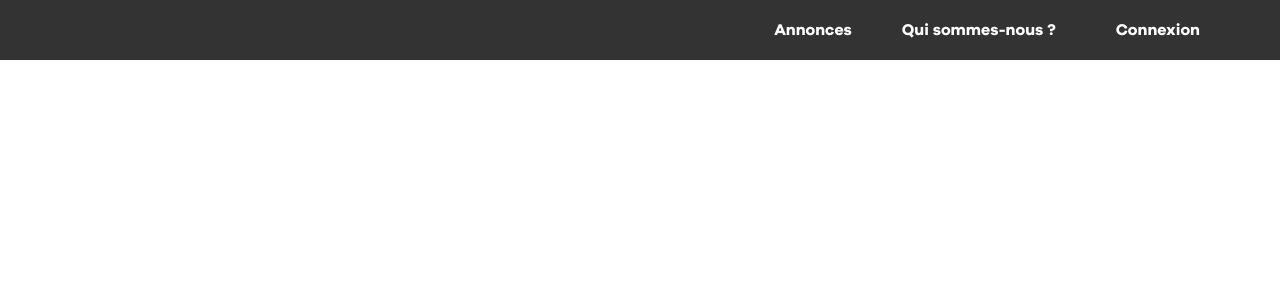
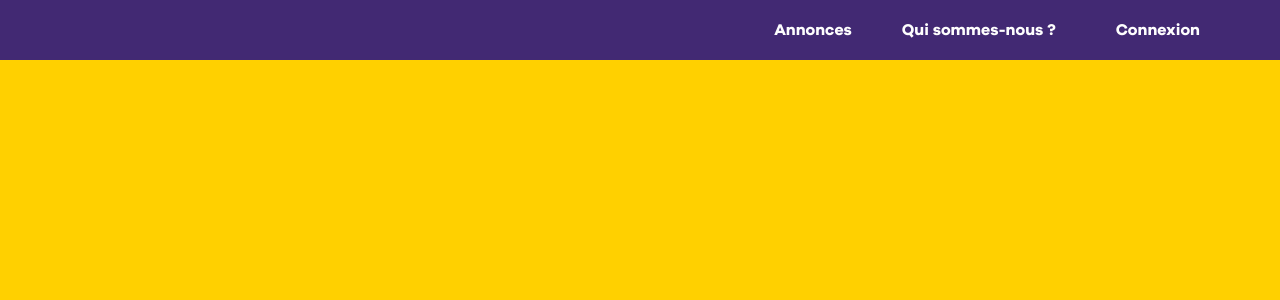
Before and after one commit to Rrrricky/superhero, a PHP site: page / in a window 1280 px wide. Shown: the top 300 px of the page. Run offline with PHP 8.4, Linux system fonts and the light colour scheme; data that the repository does not hold is empty.

Commit message:
Add colors and content :sparkles:

```diff
--- a/models/model.php
+++ b/models/model.php
@@ -1,6 +1,6 @@
 <?
 
-
+/** About general sql queries */
 abstract class Model{
   protected function query_request($sql, $_pdo){ // For query request
       $query = $_pdo->query($sql);
@@ -16,11 +16,8 @@ abstract class Model{
 
 
 
-
+/** About account pages */
 class Account extends Model{
-
-
-
 
   public function connected($_pdo){
     // session_start(); // Useful to limit the access to some pages
@@ -35,11 +32,6 @@ class Account extends Model{
   }
 
 
-
-
-
-
-
   public function connection($_pdo){
 
     if(!empty($_POST)){ // If data sended by the form
@@ -48,9 +40,6 @@ class Account extends Model{
 
       $sql = ('SELECT id, pseudo, pass, date_inscription, picture_name, picture_type FROM users WHERE pseudo = "'.$pseudo.'"'); // Get the id and password
       $result = $this->query_request($sql, $_pdo);
-
-
-
 
 
       // Check errors
@@ -69,7 +58,6 @@ class Account extends Model{
         }else{ // If the username exists
           $isPasswordCorrect = password_verify($pass, $result[0]->pass); // Compare password used with the hash in the database
         }
-
 
         if($isPasswordCorrect){ // If the username and password match
           session_start(); // Give the user a session number
@@ -95,13 +83,9 @@ class Account extends Model{
   }
 
 
+  public function disconnection(){
 
-
-
-
-
-  public function disconnection(){
-    session_start(); // Give the user a session number
+    session_start();
 
     // Remove session
     $_SESSION = [];
@@ -109,12 +93,7 @@ class Account extends Model{
   }
 
 
-
-
-
-
   public function inscription($_pdo){
-
 
     // Check information
     if(!empty($_POST)){
@@ -195,9 +174,10 @@ class Account extends Model{
 
 
 
-
+/** About secondary actions */
 class Actions{
 
+  // Mail to confirm the registration
   public function mailer($_pseudo, $_email){
     $mail = $_email; // Destination
     $jump = '\n';
@@ -244,6 +224,7 @@ class Actions{
 
 
 
+/** About the profil page */
 class Profil extends Model{
 
   public function transfer_picture($_pdo){
@@ -284,14 +265,14 @@ class Profil extends Model{
 
         move_uploaded_file($_FILES['profil']['tmp_name'], 'uploads/' . basename($picture_name));
 
-        // Regex for syntax
+        // Regex for correct syntax
         $picture_name = strtr($picture_name,
         'ÀÁÂÃÄÅÇÈÉÊËÌÍÎÏÒÓÔÕÖÙÚÛÜÝàáâãäåçèéêëìíîïðòóôõöùúûüýÿ',
         'AAAAAACEEEEIIIIOOOOOUUUUYaaaaaaceeeeiiiioooooouuuuyy');
         $picture_name = preg_replace('/([^.a-z0-9]+)/i', '-', $picture_name);
 
 
-
+        // Upadte the user picture
         $sql = ('UPDATE users SET picture = :picture, picture_name = :picture_name, picture_size = :picture_size, picture_type = :picture_type WHERE pseudo = "'.$_SESSION["pseudo"].'"');
 
         $prepare = $this->prepare_request($sql, $_pdo);
@@ -317,3 +298,16 @@ class Profil extends Model{
     return $errorMessages;
   }
 }
+
+
+
+/** About the posts page */
+class Posts extends Model{
+
+  // Display all posts
+  public function getPosts($_pdo){
+    $sql = 'SELECT category, title, location, date_mission, user_name, date_creation FROM posts';
+    $getPosts = $this->query_request($sql, $_pdo);
+    return $getPosts;
+  }
+}
--- a/styles/main.css
+++ b/styles/main.css
@@ -27,13 +27,15 @@ body {
   color: #333;
   background-size: cover;
 }
+body {
+  background: #ffd000;
+}
 body .app-header {
   width: 100%;
   height: 60px;
   font-family: GalanoBold;
-  border-bottom: 1px solid #333;
   display: flex;
-  background: #333;
+  background: #422973;
   color: #fefefe;
   justify-content: flex-end;
   align-items: center;
--- a/styles/main.styl
+++ b/styles/main.styl
@@ -3,6 +3,7 @@
 
 // Variables
 $mine-shaft = #333
+$dark-purple = #422973
 $gold = #ffd000
 $header-height = 60px
 $padding-headerItems = 10px
@@ -19,13 +20,13 @@ html, body
   background-size cover
 
 body
+  background $gold
   .app-header
     width 100%
     height $header-height
     font-family GalanoBold
-    border-bottom 1px solid $mine-shaft
     display flex
-    background $mine-shaft
+    background $dark-purple
     color #fefefe
     justify-content flex-end
     align-items center
@@ -92,27 +93,30 @@ body
     width 400px
     margin 50px auto
     padding 50px 70px
-    border 2px solid $mine-shaft
+    border 3px solid $mine-shaft
     border-radius 10px
     color $mine-shaft
-    // background rgba(200, 200, 200, .9)
+    background #fefefe
     &-title
       font-family GalanoBold
       font-size 25px
+      color $dark-purple
       text-align center
       margin-bottom 20px
-      border-bottom 1px solid $mine-shaft
+      border-bottom 2px solid $mine-shaft
       padding-bottom 25px
     label
       font-size 10px
+      color $dark-purple
     input
       width 100%
       height 40px
       margin 10px 0 20px 0
       display block
-      border 1px solid $mine-shaft
+      background #eee
       border-radius 2px
       padding-left 5px
+      border 1px solid $mine-shaft
     &-button
       width 80px
       font-size 12px
@@ -165,7 +169,7 @@ body
       text-shadow 0 1px 1px rgba(200, 200, 200, 0.5)
 
       &__colored
-          color $gold
+          color $mine-shaft
 
     &-description
       margin-top 60px
@@ -190,7 +194,7 @@ body
       display flex
       justify-content flex-end
       text-decoration none
-      color $gold
+      color $dark-purple
       font-weight bold
       &:hover .app-about-register__arrow
         transform translateX(7px)
@@ -218,7 +222,7 @@ body
       justify-content center
       align-items center
       position relative
-      border-bottom 1px solid $mine-shaft
+      border-bottom 2px solid $mine-shaft
       &__label
         font-weight bold
         position relative
@@ -230,38 +234,88 @@ body
         padding 0 25px 0 10px
         display block
         border 1px solid $mine-shaft
+        background #fefefe
         border-radius 2px
       &__arrow
         position absolute
         top 0
         right -100px
-        z-index -1
+        z-index 1
     &-container
       width 80vw
       display flex
+      flex-wrap wrap
       justify-content space-between
-      margin 0 auto 30px auto
+      margin 0 auto
       &__post
         width 25vw
         height 15vw
-        background red
-        border 2px solid $mine-shaft
-        cursor pointer
+        padding 15px
+        display flex
+        margin-bottom 30px
+        overflow hidden
+        position relative
+        background #fefefe
+        border-radius 5px
+        &__visual
+          width 70px
+          height 70px
+          margin-right 25px
+          border 1px solid $mine-shaft
+          border-radius 100%
+          overflow hidden
+        &__text
+          width 200px
+          font-size 15px
+          &__category
+            font-size 11px
+            text-transform uppercase
+            font-weight bold
+            color #999
+            margin 10px 0 20px 0
+          &__subject
+            &-title
+              font-weight bold
+            &-location
+              font-weight bold
+          &__availability
+            margin-top 10px
+            font-size 13px
+            margin-bottom 20px
+          &__creation
+            font-size 12px
+            font-style italic
+            font-weight thin
+          &-button
+            cursor pointer
+            position absolute
+            border-radius 10px
+            padding 5px 15px
+            background $dark-purple
+            right 35px
+            bottom 20px
+            button
+              color #fefefe
+              font-weight bold
+              cursor pointer
+
 
 
   .app-profil
       height 100%
       margin-top 30px
-      margin 10vh 0 0 10vw
       &-title
         width 400px
-        padding-bottom 50px
+        margin 10vh 0 0 10vw
         font-family GalanoBold
         font-size $h1-size
-        border-bottom: 1px solid #333
       &-container
         display flex
         margin-top 80px
+        border-bottom 1px solid #999
+        box-shadow 10px 10px 30px #999
+        margin 10vh 0 0 5vw
+        padding 40px 60px
         &-personnal
           width 40vw
           &-form
@@ -269,9 +323,11 @@ body
             &__submit
               margin-top 10px
               font-size 10px
-              padding 5px
+              padding 10px
               display block
+              background #fefefe
               border 1px solid rgba(200, 200, 200, .6)
+              border-radius 5px
               transition transform .3s
               will-change transform
               cursor pointer
@@ -292,10 +348,11 @@ body
           &__name
             font-family GalanoBold
             font-size $h4-size
-            padding-bottom 5px
-            color $gold
+            padding-bottom 1px
+            color purple
           &__date
-            font-size 13px
+            font-size 12px
+            font-style italic
             margin-bottom 20px
         &-secondary
           margin-top 50px
--- a/views/pages/about.php
+++ b/views/pages/about.php
@@ -7,12 +7,14 @@
   <div class="app-about">
     <h1 class="app-about-title">Des super-héros du <span class="app-about-title__colored">quotidien</span></h1>
     <div class="app-about-description">
-      <p class="app-about-description__graph">Lorem ipsum dolor sit, amet consectetur adipisicing elit. Atque ab deleniti necessitatibus nulla perferendis ducimus ipsum. Qui minus unde iusto ratione voluptate enim libero perferendis aspernatur dolores commodi, officia saepe? Lorem ipsum dolor sit, amet consectetur. Ex eos mollitia quos? Dignissimos corrupti velit error ipsum repudiandae, in tempore nam.</p>
-      <p class="app-about-description__graph">Lorem ipsum dolor sit, amet consectetur adipisicing elit. Atque ab deleniti necessitatibus nulla perferendis ducimus ipsum. Qui minus unde iusto ratione voluptate enim libero perferendis aspernatur dolores commodi, officia saepe? Lorem ipsum dolor sit, amet consectetur adipisicing elit.</p>
+      <p class="app-about-description__graph">HeroeHub est né en 2018, grâce à une équipe de 5 jeunes étudiants désireux de révolutionner l'entraide au quotidien. Armés de leurs super pouvoirs de codeurs et designeurs, ils vous proposent désormais une première version de leur site internet. Jardinage chez le voisin, bricolage dans le quartier, réparation en tout genre,... Des centaines de missions peuvent être effectuées chaque jour <strong>GRATUITEMENT</strong> !</p>
+      <p class="app-about-description__graph">Vous aussi devenez un super-héros du quotidien ou demander l'aide d'un super-héros. N'attendez plus, inscrivez-vous !</p>
+      <? if(empty($_SESSION['pseudo'])): ?>
       <a class="app-about-register" href="register">
         <p>Nous rejoindre</p>
         <span class="app-about-register__arrow">→</span>
       </a>
+      <? endif ?>
     </div>
       <img class="app-about-image" src="src/images/about.jpg" alt="washing">
   </div>
--- a/views/partials/header.php
+++ b/views/partials/header.php
@@ -15,7 +15,7 @@
         </a>
       </div>
       <div class="app-header-nav__item__pic app-header-nav__profil__pic_container">
-        <img class="app-header-nav__profil__pic_container__img" src="src/images/batman.png" alt="icone-profil"/>
+        <img class="app-header-nav__profil__pic_container__img" src="uploads/<?= $_SESSION['picture_name'].'.'.$_SESSION['picture_type'] ?>" alt="user-pic">
       </div>
     </div>
   <? endif ?>
```
Also changed, not shown: other parts of styles/main.css (+81 -17 lines), views/pages/posts.php (+24 -6 lines), uploads/Capture d’écran 2018-04-10 à 21.07.45.png (added).
